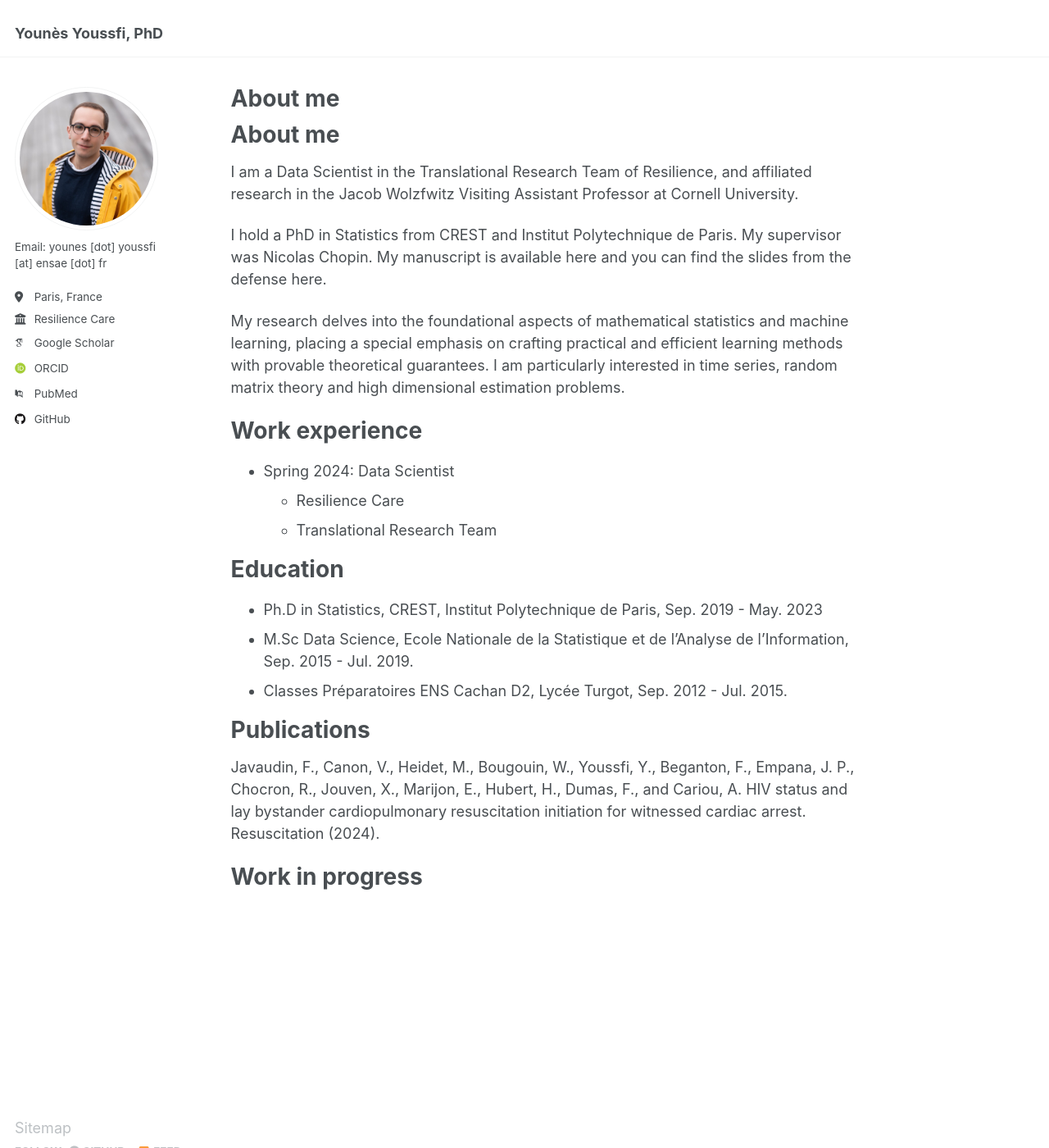
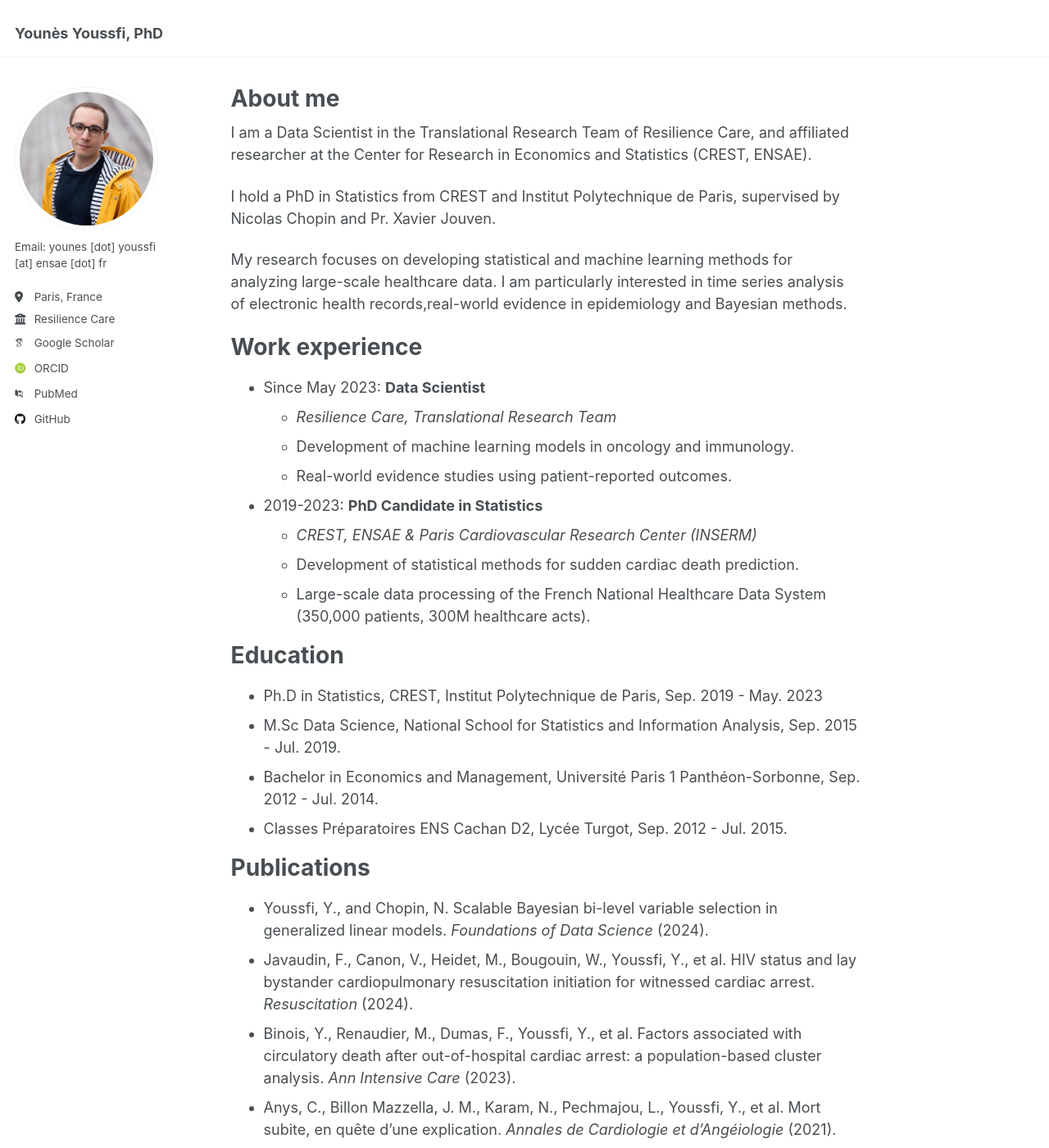
Before and after one commit to youyoussfi/youyoussfi.github.io, a Jekyll site: the page built from _pages/about.md, in a window 1280 px wide and 1400 px high. Shown: the whole window at 82% size. Built offline with Jekyll 4.4.1, drawn with Linux system fonts in a browser that asks for light colours; some web fonts are replaced.

Commit message:
Update about.md

```diff
--- a/_pages/about.md
+++ b/_pages/about.md
@@ -7,29 +7,40 @@ redirect_from:
   - /about.html
 ---
 
-# About me
-I am a Data Scientist in the Translational Research Team of Resilience, and affiliated research in the Jacob Wolzfwitz Visiting Assistant Professor at Cornell University.
+I am a Data Scientist in the Translational Research Team of Resilience Care, and affiliated researcher at the Center for Research in Economics and Statistics (CREST, ENSAE).
 
-I hold a PhD in Statistics from CREST and Institut Polytechnique de Paris. My supervisor was Nicolas Chopin. My manuscript is available here and you can find the slides from the defense here.
+I hold a PhD in Statistics from CREST and Institut Polytechnique de Paris, supervised by Nicolas Chopin and Pr. Xavier Jouven.
 
-My research delves into the foundational aspects of mathematical statistics and machine learning, placing a special emphasis on crafting practical and efficient learning methods with provable theoretical guarantees. I am particularly interested in time series, random matrix theory and high dimensional estimation problems.
+My research focuses on developing statistical and machine learning methods for analyzing large-scale healthcare data. I am particularly interested in time series analysis of electronic health records,real-world evidence in epidemiology and Bayesian methods.
 
 Work experience
 ======
-* Spring 2024: Data Scientist
-  * Resilience Care
-  * Translational Research Team
+* Since May 2023: **Data Scientist**
+  * *Resilience Care, Translational Research Team*
+  * Development of machine learning models in oncology and immunology.
+  * Real-world evidence studies using patient-reported outcomes.
+
+* 2019-2023: **PhD Candidate in Statistics**
+  * *CREST, ENSAE & Paris Cardiovascular Research Center (INSERM)*
+  * Development of statistical methods for sudden cardiac death prediction.
+  * Large-scale data processing of the French National Healthcare Data System (350,000 patients, 300M healthcare acts).
+
 
 Education
 ======
 * Ph.D in Statistics, CREST, Institut Polytechnique de Paris, Sep. 2019 - May. 2023
-* M.Sc Data Science, Ecole Nationale de la Statistique et de l'Analyse de l'Information, Sep. 2015 - Jul. 2019.
+* M.Sc Data Science, National School for Statistics and Information Analysis, Sep. 2015 - Jul. 2019.
+* Bachelor in Economics and Management, Université Paris 1 Panthéon-Sorbonne, Sep. 2012 - Jul. 2014.
 * Classes Préparatoires ENS Cachan D2, Lycée Turgot, Sep. 2012 - Jul. 2015.
+
 
 Publications
 ======
+- Youssfi, Y., and Chopin, N. Scalable Bayesian bi-level variable selection in generalized linear models. *Foundations of Data Science* (2024).
+- Javaudin, F., Canon, V., Heidet, M., Bougouin, W., Youssfi, Y., et al. HIV status and lay bystander cardiopulmonary resuscitation initiation for witnessed cardiac arrest. *Resuscitation* (2024).
+- Binois, Y., Renaudier, M., Dumas, F., Youssfi, Y., et al. Factors associated with circulatory death after out-of-hospital cardiac arrest: a population-based cluster analysis. *Ann Intensive Care* (2023).
+- Anys, C., Billon Mazzella, J. M., Karam, N., Pechmajou, L., Youssfi, Y., et al. Mort subite, en quête d’une explication. *Annales de Cardiologie et d'Angéiologie* (2021).
 
-Javaudin, F., Canon, V., Heidet, M., Bougouin, W., Youssfi, Y., Beganton, F., Empana, J. P., Chocron, R., Jouven, X., Marijon, E., Hubert, H., Dumas, F., and Cariou, A. HIV status and lay bystander cardiopulmonary resuscitation initiation for witnessed cardiac arrest. Resuscitation (2024).
 
 Work in progress
 ======
```
